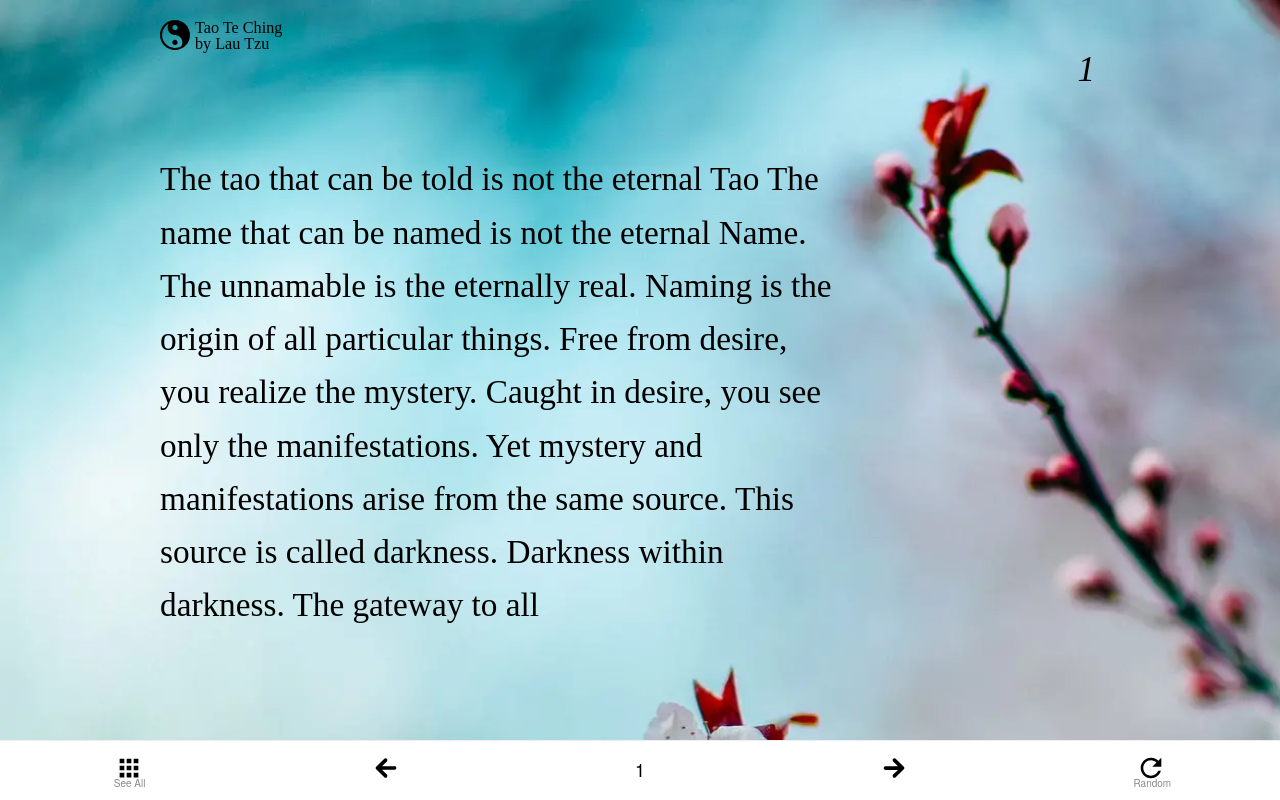
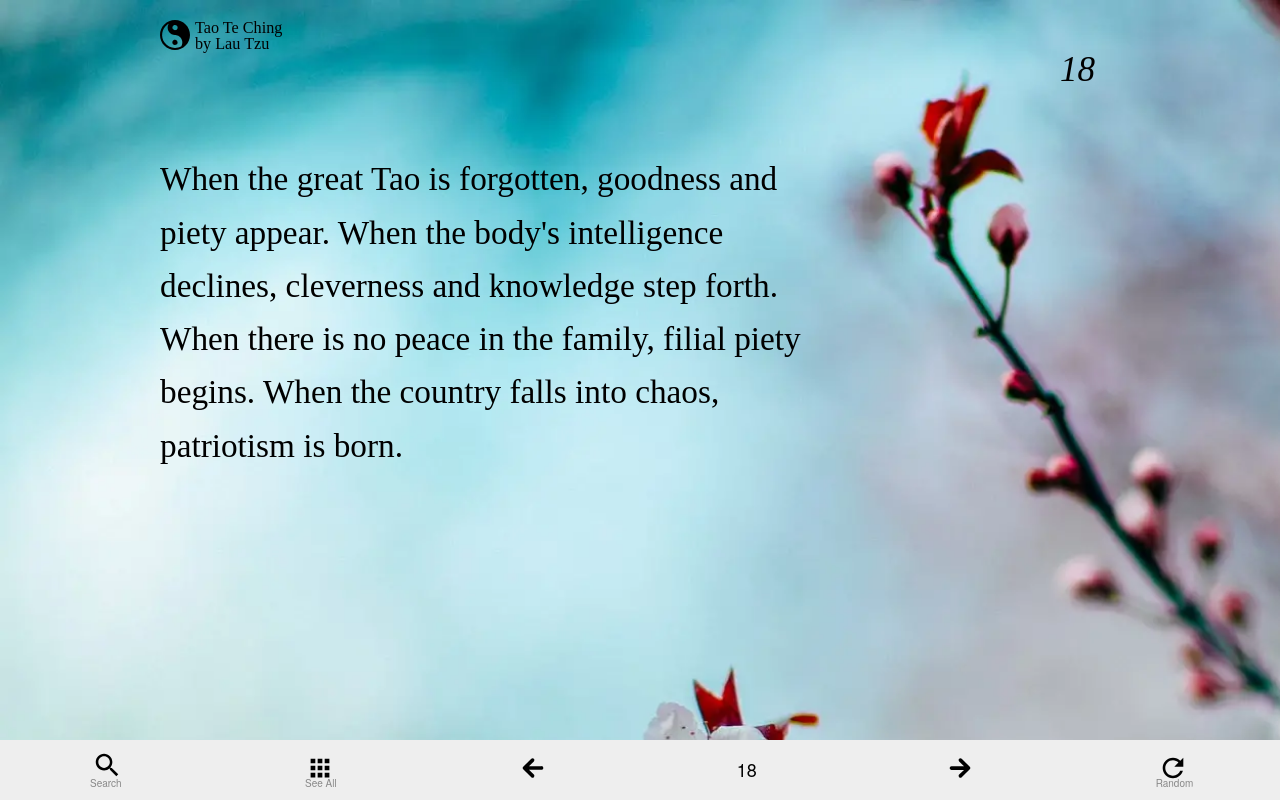
Before and after one commit to djmisha/learnzen.org, a React (Create React App) app: page / in a window 1280 px wide. Built offline with nearby package versions, Linux system fonts and the light colour scheme; a web font is replaced by a local one.

Commit message:
version 4.3

```diff
--- a/src/css/App.css
+++ b/src/css/App.css
@@ -4,7 +4,7 @@ body {
 	background: url('../images/background.webp') top left;
 	background-repeat: no-repeat;
 	/*background-size: cover;*/
-		background-size: auto 100%;
+	background-size: auto 100%;
 	background-attachment: fixed;
 	min-height: 100vh;
 }
@@ -90,7 +90,7 @@ form {
 	border-top: 1px solid #eee;
 	width: 100%;
 	height: 45px;
-	background: #fff;
+	background: #eee;
 	z-index: 9999;
 	margin: 0 !important;
 	display: flex;
@@ -103,7 +103,6 @@ form {
 	form {
 		height: 60px;
 	}
-
 }
 
 .nav-search {
@@ -115,7 +114,6 @@ form {
 	font-size: 18px;
 	font-weight: normal;
 	transition: all .25s ease-in-out;
-
 }
 
 .nav-search.nav-visible {
@@ -128,9 +126,8 @@ form {
 
 form label {
 	position: relative;
-	position: absolute;
-	left: -190px !important;
-
+	/*position: absolute;*/
+	/*left: -190px !important;*/
 }
 
 form label span {
@@ -143,10 +140,11 @@ form label span {
 }
 
 .nav-count {
-	width: 22px;
+	width: 30px;
 	display: flex;
 	justify-content: center;
 	margin-top: -4px;
+	overflow: hidden;
 }
 
 .nav-icon {
--- a/src/poems.js
+++ b/src/poems.js
@@ -53,18 +53,20 @@ class PoemsTable extends React.Component {
         );
      }
 
-      if (visiblePoem === null ) {
+     if (visiblePoem === 'all' ) {
        poemRows.push(
         <SinglePoemRow number={poem.number} content={poem.content}
         key={poem.number} className='visiblePoem'
         />
         );
      }
+
       // poemRows.push(
       //   <SinglePoemRow number={poem.number} content={poem.content}
       //   key={poem.number} className='visiblePoem'
       //   />
-      //   );
+      //);
+
     });
 
     return (
@@ -86,7 +88,7 @@ class NavigationBar extends React.Component {
     this.handleShowAllPoemChange = this.handleShowAllPoemChange.bind(this);
     this.handleNextPoemChange = this.handleNextPoemChange.bind(this);
     this.handlePrevPoemChange = this.handlePrevPoemChange.bind(this);
-    this.handleSearch = this.handleSearch.bind(this);
+    this.handleSearchOpen = this.handleSearchOpen.bind(this);
   }
 
   handleRandomPoemChange() {
@@ -109,7 +111,7 @@ class NavigationBar extends React.Component {
     this.props.onSearchFilterTextChange(e.target.value);
   }
 
-  handleSearch() {
+  handleSearchOpen() {
     const change = this.state.searchClass === 'nav-search nav-hidden' ? 'nav-search nav-visible' : 'nav-search nav-hidden';
 
     this.setState({
@@ -123,7 +125,7 @@ class NavigationBar extends React.Component {
       <label>
       <span>Search</span>
       <img src={iconsearch} className="nav-icon" alt="Search"
-            onClick={this.handleSearch}
+      onClick={this.handleSearchOpen}
       />
       <input
       type="text"
@@ -175,9 +177,10 @@ class NavigationBar extends React.Component {
 class FileteredPoemsTable extends React.Component {
   constructor(props) {
     super(props);
+    const randNumber = Math.floor(Math.random() * dataArray.length) + 1;
     this.state = {
       filterText: '',
-      visiblePoem: 1,
+      visiblePoem: randNumber,
     };
     this.handleSearchFilterTextChange = this.handleSearchFilterTextChange.bind(this);
     this.handleRandomPoemChange = this.handleRandomPoemChange.bind(this);
@@ -202,12 +205,12 @@ class FileteredPoemsTable extends React.Component {
 
   handleShowAllPoemChange() {
     this.setState({
-      visiblePoem: null
+      visiblePoem: 'all'
     })
   }
 
   handleNextPoemChange(visiblePoem) {
-    if (visiblePoem === dataArray.length) {
+    if (visiblePoem === dataArray.length || visiblePoem === 'all') {
       visiblePoem = 1;
     }
     else {
@@ -220,7 +223,7 @@ class FileteredPoemsTable extends React.Component {
   }
 
   handlePrevPoemChange(visiblePoem) {
-    if (visiblePoem === 1 || visiblePoem === null) {
+    if (visiblePoem === 1 || visiblePoem === 'all') {
       visiblePoem = dataArray.length;
     }
     else {
```
Lines whose indentation alone changed are shown as unchanged.
